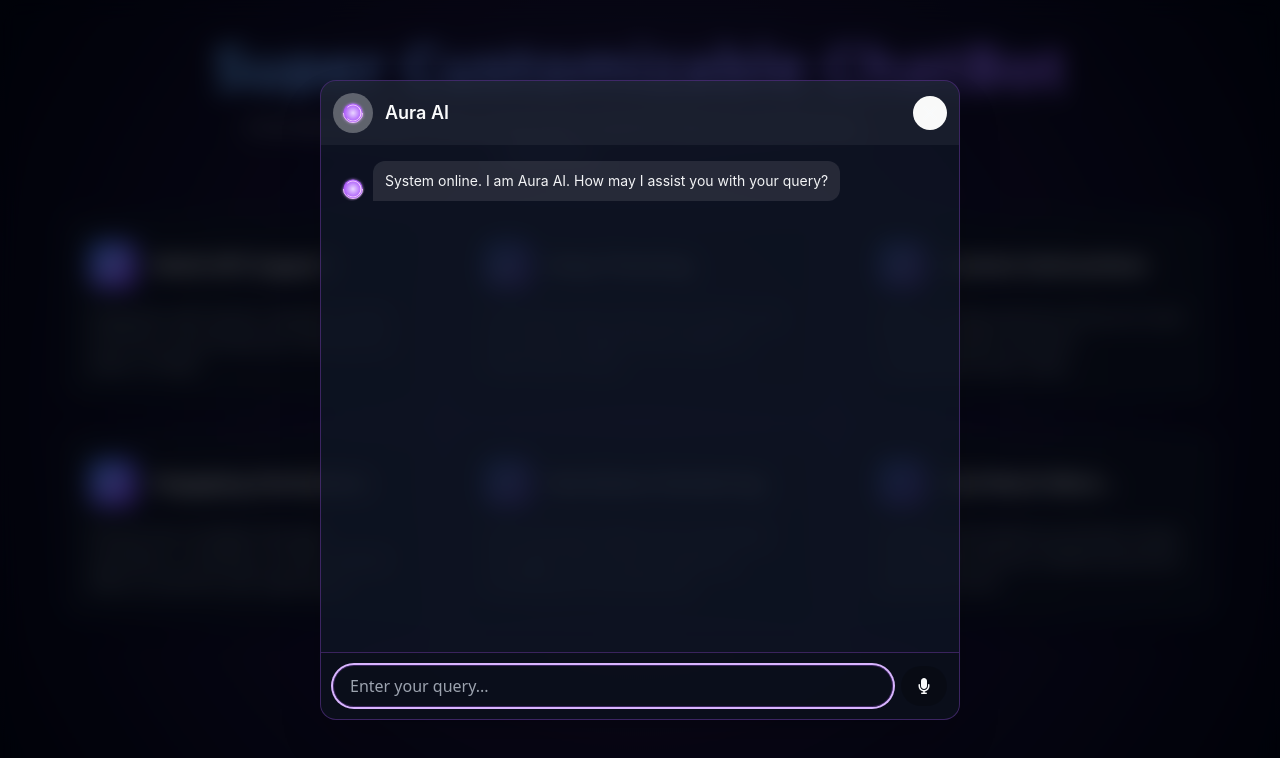
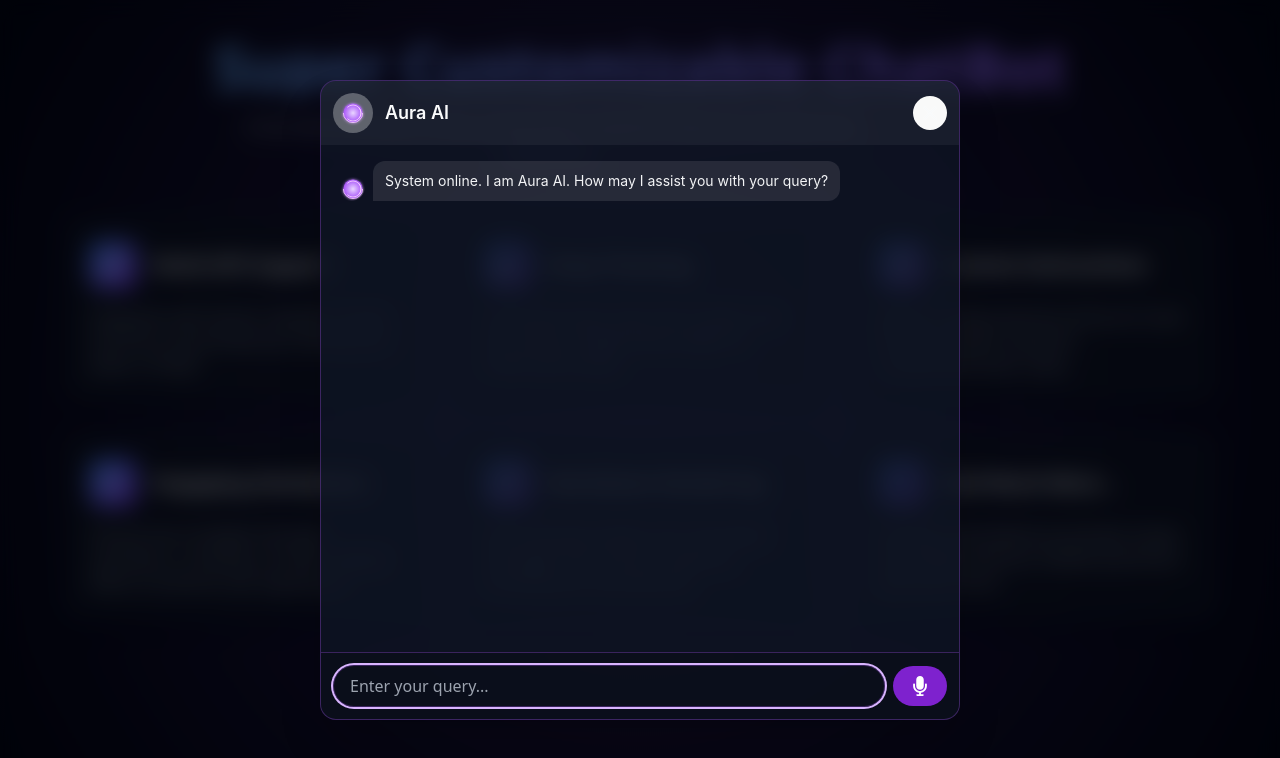
Before and after one commit to gauravRathod674/custom-chatbot, a React (Vite) app: page / in a window 1280 px wide. Both pictures are taken after a click on the button "Open Chat". Shown: the top 758 px of the page. Built offline with nearby package versions, Linux system fonts and the light colour scheme.

Commit message:
Improve speech to text option

```diff
--- a/src/components/ChatBot.jsx
+++ b/src/components/ChatBot.jsx
@@ -499,20 +499,29 @@ const ChatBot = ({
   // --- Effects ---
 
   useEffect(() => {
-    // set up Web Speech API
     const SpeechRecognition =
       window.SpeechRecognition || window.webkitSpeechRecognition;
+
     if (SpeechRecognition) {
       const recog = new SpeechRecognition();
-      recog.continuous = false;
+      recog.continuous = true; // 🔁 Keep listening until stopped manually
       recog.interimResults = false;
-      recog.lang = "en-US"; // make customizable via props if you like
+      recog.lang = "en-US";
 
       recog.onstart = () => setIsRecording(true);
-      recog.onend = () => setIsRecording(false);
+
       recog.onresult = (evt) => {
-        const transcript = evt.results[0][0].transcript;
+        const transcript = evt.results[evt.results.length - 1][0].transcript;
         setInputValue((prev) => prev + (prev ? " " : "") + transcript);
+      };
+
+      recog.onerror = (e) => {
+        console.error("Speech error:", e);
+      };
+
+      recog.onend = () => {
+        // ❌ DO NOT set isRecording false here
+        // We'll stop explicitly with stopRecording
       };
 
       recognitionRef.current = recog;
@@ -802,6 +811,7 @@ const ChatBot = ({
   const stopRecording = () => {
     if (recognitionRef.current && isRecording) {
       recognitionRef.current.stop();
+      setIsRecording(false);
     }
   };
 
@@ -1090,24 +1100,26 @@ const ChatBot = ({
                     aria-label={
                       isRecording ? "Stop Recording" : "Start Recording"
                     }
-                    className="px-4 h-10 rounded-full flex items-center justify-center flex-shrink-0 focus:outline-none"
+                    className="px-4 h-10 rounded-full flex items-center justify-center flex-shrink-0 font-semibold text-sm transition-colors focus:outline-none focus-visible:ring-2 focus-visible:ring-offset-2 disabled:opacity-50 disabled:cursor-not-allowed"
                     style={{
-                      backgroundColor:
-                        theme.input.micBackgroundColor ||
-                        "var(--chatbot-input-bg)",
-                      color:
-                        theme.input.micIconColor ||
-                        "var(--chatbot-input-text-color)",
+                      backgroundColor: "var(--chatbot-user-msg-bg)",
+                      color: "var(--chatbot-user-msg-text-color)",
+                      "--tw-ring-color": "var(--chatbot-user-msg-bg)",
                     }}
-                    animate={isRecording ? { scale: [1, 1.2, 1] } : {}}
-                    transition={{
-                      duration: 1.2,
-                      repeat: Infinity,
-                      ease: "easeInOut",
-                    }}
+                    animate={
+                      isRecording
+                        ? { opacity: [1, 0.8, 1], scale: [1, 1.1, 1] }
+                        : { opacity: 1, scale: 1 }
+                    }
+                    transition={
+                      isRecording
+                        ? { duration: 1, repeat: Infinity, ease: "easeInOut" }
+                        : {}
+                    }
                   >
                     <FontAwesomeIcon
                       icon={isRecording ? faMicrophoneSlash : faMicrophone}
+                      className="w-5 h-5"
                     />
                   </motion.button>
                 )}
```
